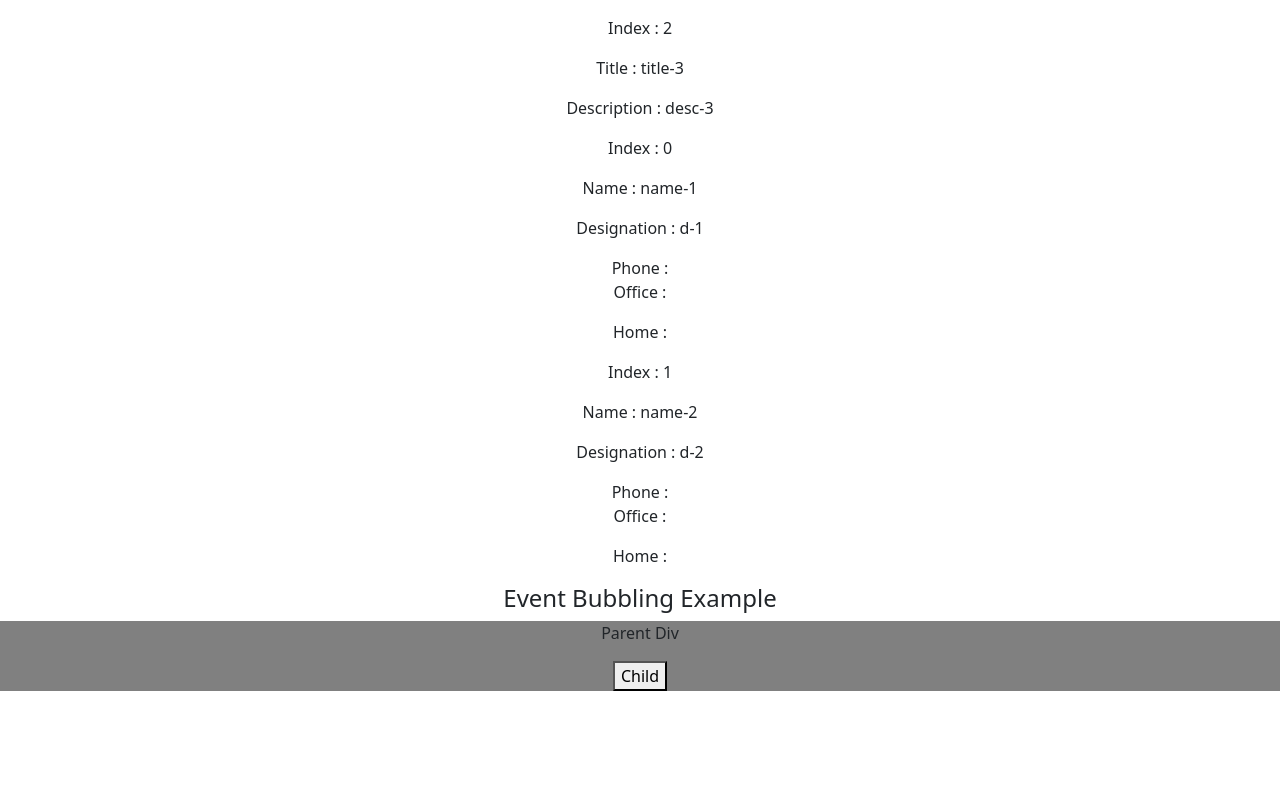
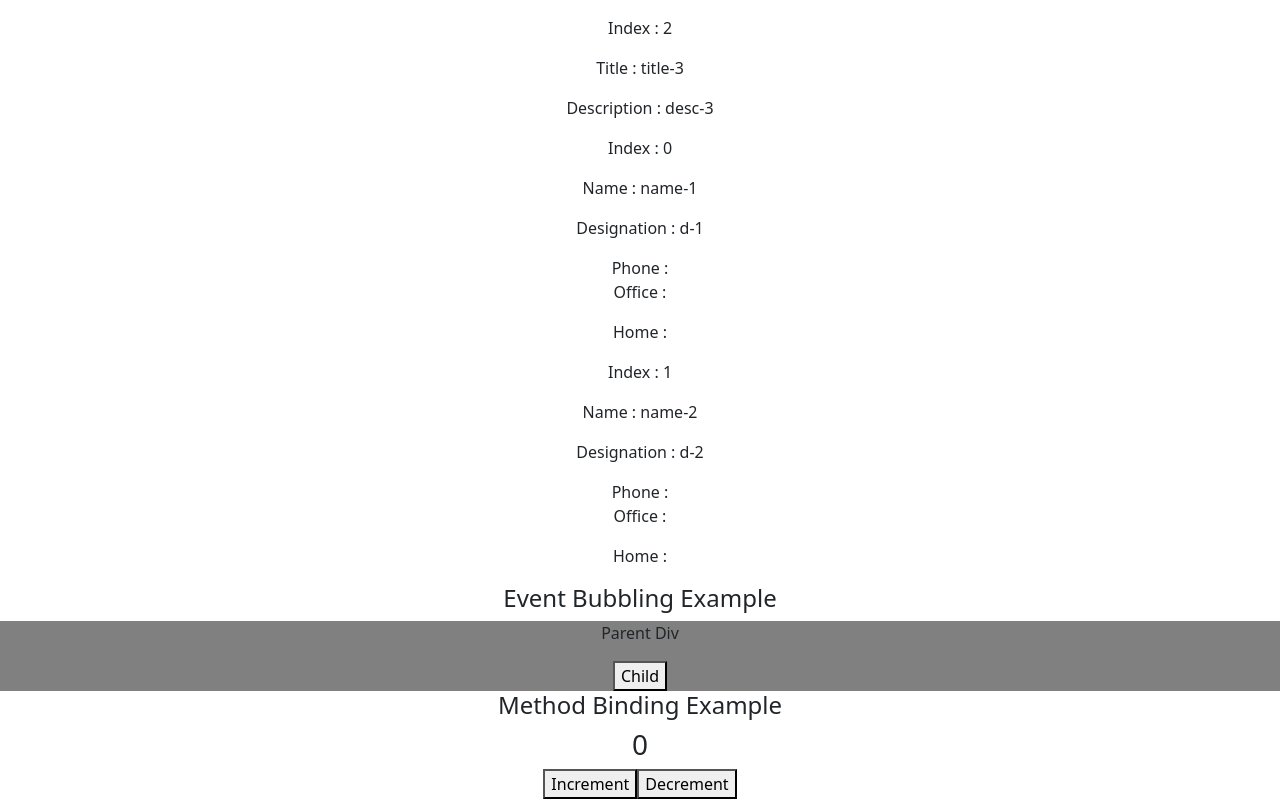
Before and after one commit to mamunurrashid1010/react-practice, a React (Create React App) app: page / in a window 1280 px wide. Shown: the part 4545-5344 px from the top of the page. Before the commit the page ends 5236 px from the top, so only its background shows below. Built offline with nearby package versions, Linux system fonts and the light colour scheme; no server answers.

Commit message:
Bind : method binding example add

```diff
--- a/src/App.js
+++ b/src/App.js
@@ -37,6 +37,7 @@
 import ExampleInFunctionalComponent from ".//ConditionalRendering/ExampleInFunctionalComponent";
 import React from "react";
 import EventBubbling from "./Event_Bubbling/EventBubbling";
+import BindingExample from "./Binding/BindingExample";
 
 function App() {
   return (
@@ -122,6 +123,9 @@
       <h4>Event Bubbling Example</h4>
       <EventBubbling/>
 
+      <h4>Method Binding Example</h4>
+      <BindingExample/>
+
       </scrool>
 
     </div>
--- /dev/null
+++ b/src/Binding/BindingExample.js
@@ -0,0 +1,32 @@
+import React, {Component} from 'react';
+
+class BindingExample extends Component {
+    constructor(){
+        super();
+        this.state={
+            count : 0,
+        }
+        this.Increment = this.Increment.bind(this);
+        this.Decrement = this.Decrement.bind(this);
+    }
+
+    // increment
+    Increment (){
+        this.setState({count : this.state.count+1})
+    }
+    // Decrement
+    Decrement (){
+        this.setState({count : this.state.count-1})
+    }
+    render() {
+        return (
+            <div>
+                <h3>{this.state.count}</h3>
+                <button onClick={this.Increment}>Increment</button>
+                <button onClick={this.Decrement}>Decrement</button>
+            </div>
+        );
+    }
+}
+
+export default BindingExample;
```
Also changed, not shown: 1 other file (tests, documents, lock files or other folders).
